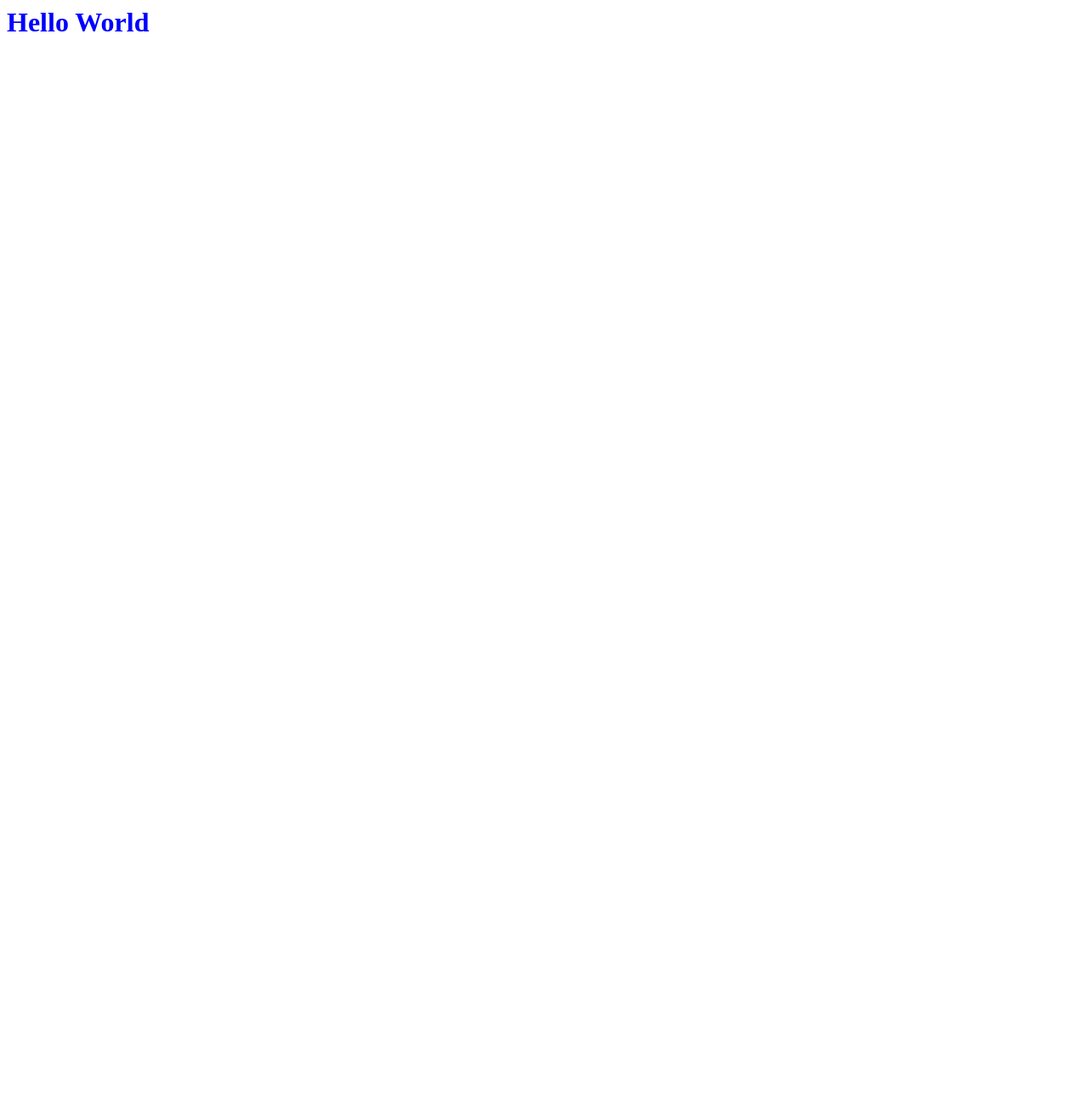
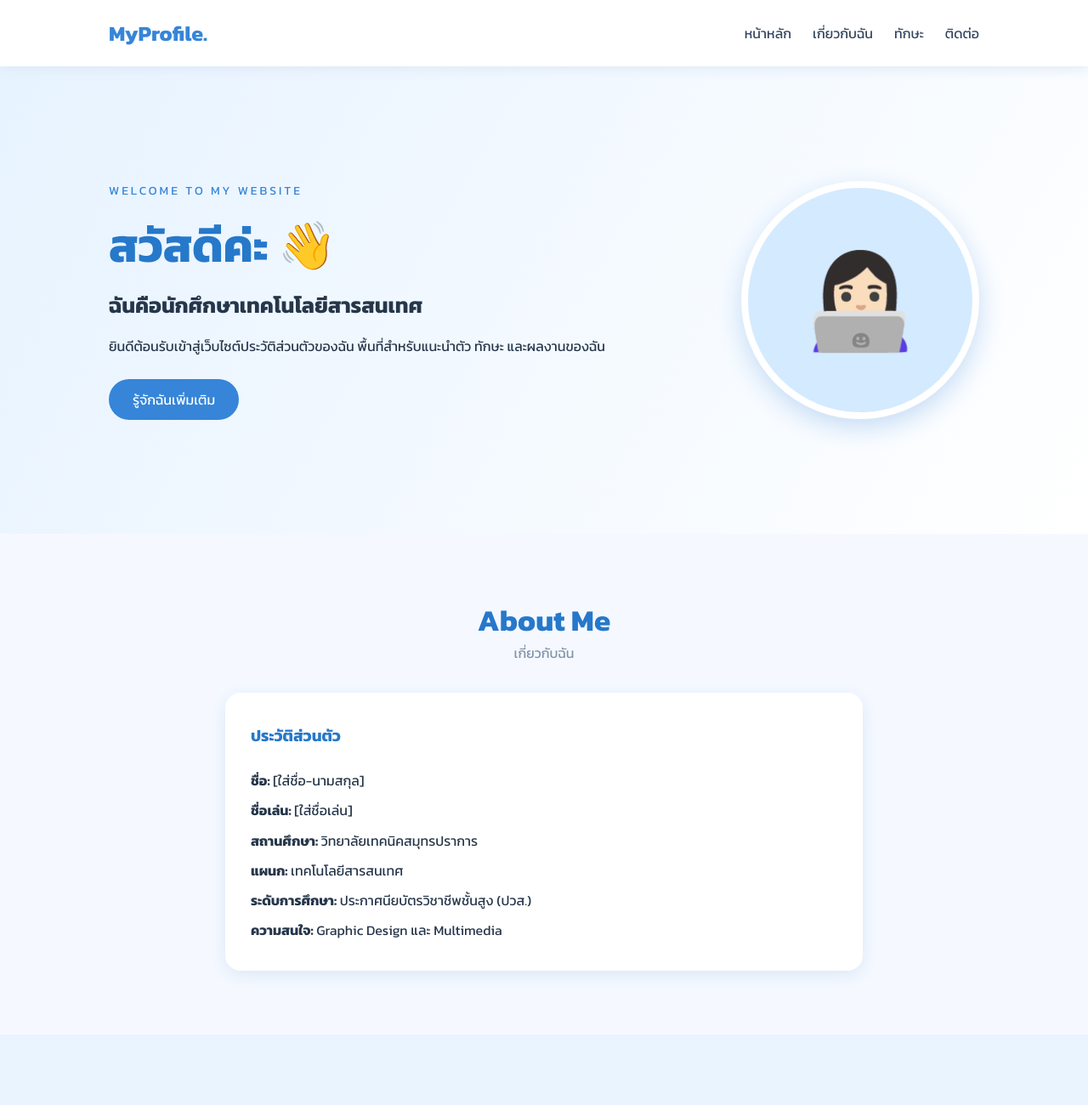
Before and after one commit to rotyupa-sudo/fav-food-lab, a plain HTML site: page Aboutme.html in a window 1280 px wide. Shown: the top 1300 px of the page at 85% size. Before the commit the page ends 800 px from the top, so only its background shows below. Drawn offline with Linux system fonts and the light colour scheme.

Commit message:
Create personal profile website

```diff
--- a/Aboutme.html
+++ b/Aboutme.html
@@ -1,3 +1,111 @@
-<h1 style="color: blue;">
-  Hello World
-</h1>
+
+<!DOCTYPE html>
+<html lang="th">
+<head>
+    <meta charset="UTF-8">
+    <meta name="viewport" content="width=device-width, initial-scale=1.0">
+    <title>My Profile | ประวัติส่วนตัว</title>
+    <link rel="stylesheet" href="style.css">
+    <link href="https://fonts.googleapis.com/css2?family=Kanit:wght@300;400;500;600;700&display=swap" rel="stylesheet">
+</head>
+<body>
+
+    <nav class="navbar">
+        <div class="logo">MyProfile.</div>
+        <ul>
+            <li><a href="#home">หน้าหลัก</a></li>
+            <li><a href="#about">เกี่ยวกับฉัน</a></li>
+            <li><a href="#skills">ทักษะ</a></li>
+            <li><a href="#contact">ติดต่อ</a></li>
+        </ul>
+    </nav>
+
+    <section class="hero" id="home">
+        <div class="hero-text">
+            <p class="welcome">WELCOME TO MY WEBSITE</p>
+            <h1>สวัสดีค่ะ 👋</h1>
+            <h2>ฉันคือนักศึกษาเทคโนโลยีสารสนเทศ</h2>
+            <p>ยินดีต้อนรับเข้าสู่เว็บไซต์ประวัติส่วนตัวของฉัน
+                พื้นที่สำหรับแนะนำตัว ทักษะ และผลงานของฉัน</p>
+            <a href="#about" class="btn">รู้จักฉันเพิ่มเติม</a>
+        </div>
+
+        <div class="profile-circle">
+            <div class="profile-icon">👩🏻‍💻</div>
+        </div>
+    </section>
+
+    <section class="about section" id="about">
+        <h2 class="section-title">About Me</h2>
+        <p class="subtitle">เกี่ยวกับฉัน</p>
+
+        <div class="about-card">
+            <h3>ประวัติส่วนตัว</h3>
+            <p><strong>ชื่อ:</strong> [ใส่ชื่อ-นามสกุล]</p>
+            <p><strong>ชื่อเล่น:</strong> [ใส่ชื่อเล่น]</p>
+            <p><strong>สถานศึกษา:</strong> วิทยาลัยเทคนิคสมุทรปราการ</p>
+            <p><strong>แผนก:</strong> เทคโนโลยีสารสนเทศ</p>
+            <p><strong>ระดับการศึกษา:</strong> ประกาศนียบัตรวิชาชีพชั้นสูง (ปวส.)</p>
+            <p><strong>ความสนใจ:</strong> Graphic Design และ Multimedia</p>
+        </div>
+    </section>
+
+    <section class="skills section" id="skills">
+        <h2 class="section-title">My Skills</h2>
+        <p class="subtitle">ทักษะและความสามารถ</p>
+
+        <div class="skill-grid">
+            <div class="skill-card">
+                <span>🎨</span>
+                <h3>Graphic Design</h3>
+                <p>ออกแบบกราฟิกและสื่อมัลติมีเดีย</p>
+            </div>
+
+            <div class="skill-card">
+                <span>💻</span>
+                <h3>Web Design</h3>
+                <p>ออกแบบเว็บไซต์และ UX/UI</p>
+            </div>
+
+            <div class="skill-card">
+                <span>🖥️</span>
+                <h3>Computer</h3>
+                <p>ประกอบและดูแลคอมพิวเตอร์</p>
+            </div>
+
+            <div class="skill-card">
+                <span>🎬</span>
+                <h3>Multimedia</h3>
+                <p>ตัดต่อวิดีโอและสร้างแอนิเมชัน</p>
+            </div>
+        </div>
+    </section>
+
+    <section class="experience section">
+        <h2 class="section-title">Experience</h2>
+        <p class="subtitle">ประสบการณ์การทำงาน</p>
+
+        <div class="about-card">
+            <h3>ฝึกประสบการณ์วิชาชีพ</h3>
+            <p><strong>บริษัท:</strong> ไทย-แอมบิก้าเคมีคอล จำกัด</p>
+            <p><strong>แผนก:</strong> IT Support</p>
+            <p>มีประสบการณ์ด้านการสนับสนุนงานเทคโนโลยีสารสนเทศ
+                และการดูแลอุปกรณ์คอมพิวเตอร์</p>
+        </div>
+    </section>
+
+    <section class="contact section" id="contact">
+        <h2 class="section-title">Contact Me</h2>
+        <p class="subtitle">ช่องทางการติดต่อ</p>
+        <div class="about-card">
+            <p>Facebook: [ใส่ลิงก์ Facebook]</p>
+            <p>Email: [ใส่อีเมล]</p>
+        </div>
+    </section>
+
+    <footer>
+        <p>© 2026 My Profile | Created by Me 💙</p>
+    </footer>
+
+</body>
+</html>
--- /dev/null
+++ b/style.css
@@ -0,0 +1,223 @@
+
+* {
+    margin: 0;
+    padding: 0;
+    box-sizing: border-box;
+    font-family: 'Kanit', sans-serif;
+    scroll-behavior: smooth;
+}
+
+body {
+    background: #f5f9ff;
+    color: #26364a;
+}
+
+.navbar {
+    display: flex;
+    justify-content: space-between;
+    align-items: center;
+    padding: 20px 10%;
+    background: white;
+    box-shadow: 0 2px 15px #dce7f5;
+    position: sticky;
+    top: 0;
+    z-index: 10;
+}
+
+.logo {
+    font-size: 25px;
+    font-weight: 700;
+    color: #3685d8;
+}
+
+.navbar ul {
+    display: flex;
+    list-style: none;
+    gap: 25px;
+}
+
+.navbar a {
+    text-decoration: none;
+    color: #34465e;
+    transition: 0.3s;
+}
+
+.navbar a:hover {
+    color: #3685d8;
+}
+
+.hero {
+    min-height: 550px;
+    padding: 80px 10%;
+    display: flex;
+    align-items: center;
+    justify-content: space-between;
+    gap: 40px;
+    background: linear-gradient(120deg, #e7f3ff, #ffffff);
+}
+
+.hero-text {
+    max-width: 600px;
+}
+
+.welcome {
+    color: #3685d8;
+    letter-spacing: 3px;
+    font-size: 14px;
+}
+
+.hero h1 {
+    font-size: 55px;
+    color: #2678ca;
+    margin: 10px 0;
+}
+
+.hero h2 {
+    font-size: 25px;
+    margin-bottom: 15px;
+}
+
+.hero p {
+    line-height: 1.8;
+}
+
+.btn {
+    display: inline-block;
+    margin-top: 25px;
+    padding: 12px 28px;
+    background: #3685d8;
+    color: white;
+    border-radius: 30px;
+    text-decoration: none;
+}
+
+.btn:hover {
+    background: #205fa8;
+}
+
+.profile-circle {
+    width: 280px;
+    height: 280px;
+    border-radius: 50%;
+    background: #d4eaff;
+    display: flex;
+    justify-content: center;
+    align-items: center;
+    border: 8px solid white;
+    box-shadow: 0 10px 30px #c5dcf5;
+}
+
+.profile-icon {
+    font-size: 110px;
+}
+
+.section {
+    padding: 75px 10%;
+    text-align: center;
+}
+
+.section-title {
+    font-size: 35px;
+    color: #2678ca;
+}
+
+.subtitle {
+    color: #8293a8;
+    margin-bottom: 35px;
+}
+
+.about-card {
+    max-width: 750px;
+    margin: auto;
+    padding: 30px;
+    text-align: left;
+    background: white;
+    border-radius: 18px;
+    box-shadow: 0 5px 20px #dce7f5;
+    line-height: 2.2;
+}
+
+.about-card h3 {
+    color: #2678ca;
+    margin-bottom: 15px;
+}
+
+.skills {
+    background: #eaf4ff;
+}
+
+.skill-grid {
+    display: grid;
+    grid-template-columns: repeat(4, 1fr);
+    gap: 20px;
+}
+
+.skill-card {
+    background: white;
+    padding: 30px 15px;
+    border-radius: 18px;
+    box-shadow: 0 5px 20px #dce7f5;
+    transition: 0.3s;
+}
+
+.skill-card:hover {
+    transform: translateY(-8px);
+}
+
+.skill-card span {
+    font-size: 40px;
+}
+
+.skill-card h3 {
+    color: #2678ca;
+    margin: 12px 0;
+}
+
+.skill-card p {
+    font-size: 14px;
+    color: #718096;
+}
+
+footer {
+    padding: 25px;
+    background: #2678ca;
+    color: white;
+    text-align: center;
+}
+
+@media (max-width: 768px) {
+    .navbar {
+        flex-direction: column;
+        gap: 15px;
+    }
+
+    .navbar ul {
+        gap: 12px;
+        flex-wrap: wrap;
+        justify-content: center;
+    }
+
+    .hero {
+        flex-direction: column-reverse;
+        text-align: center;
+    }
+
+    .hero h1 {
+        font-size: 40px;
+    }
+
+    .profile-circle {
+        width: 200px;
+        height: 200px;
+    }
+
+    .skill-grid {
+        grid-template-columns: repeat(2, 1fr);
+    }
+}
+
+@media (max-width: 450px) {
+    .skill-grid {
+        grid-template-columns: 1fr;
+    }
+}
```
